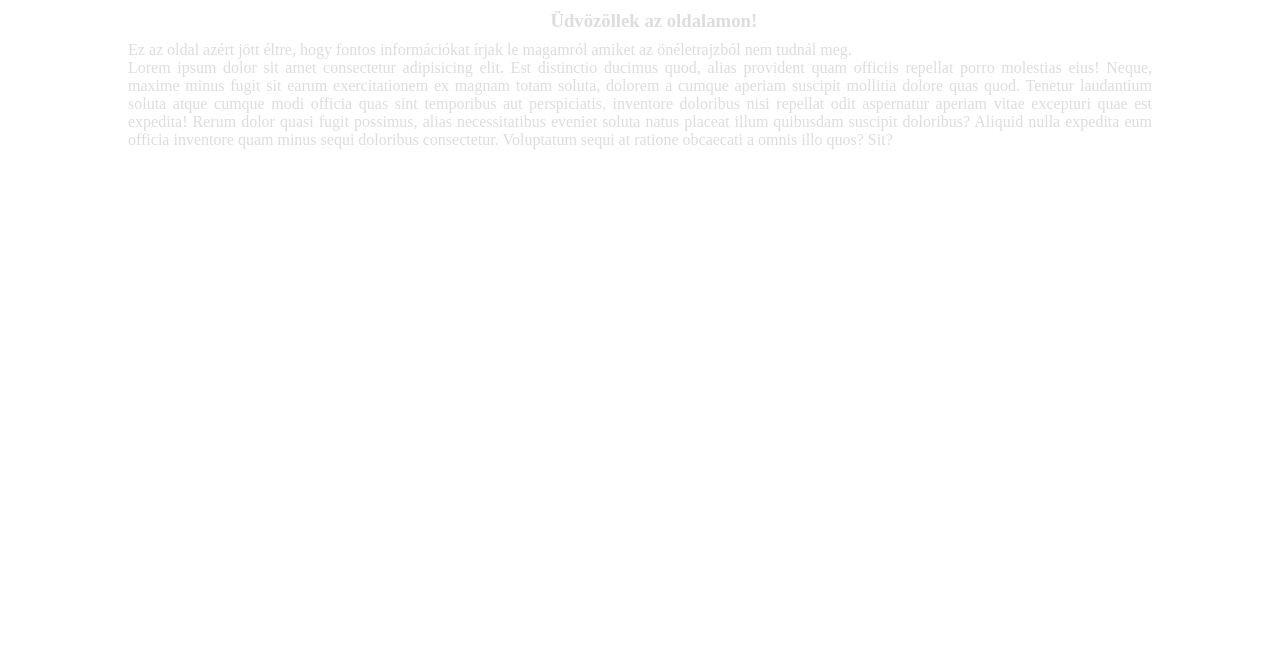
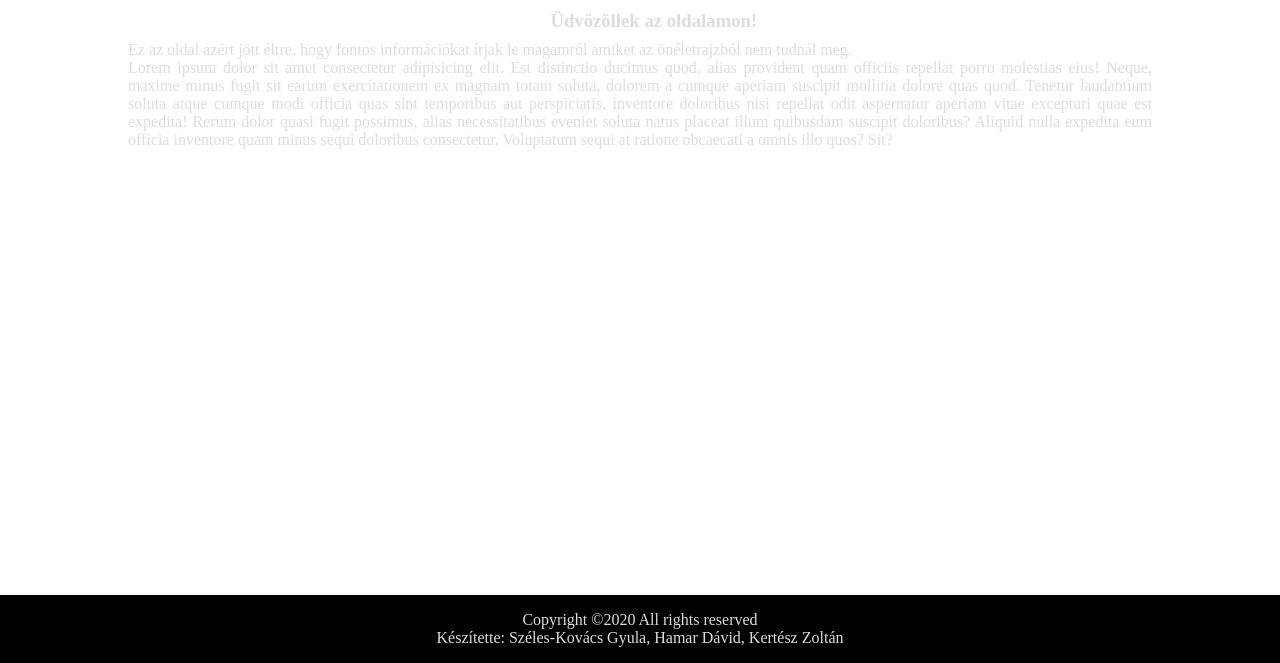
Before and after one commit to KerteszZoltan/RFT_project, a plain HTML site: page www/index.html in a window 1280 px wide. Shown: the part 137-800 px from the top of the page. Drawn offline with Linux system fonts and the light colour scheme.

Commit message:
Update bemutatkozas.css
footer css

```diff
--- a/www/css/bemutatkozas.css
+++ b/www/css/bemutatkozas.css
@@ -82,3 +82,17 @@ body{
     margin: auto;
     float: left;
 }
+
+.footer-page {
+    position: fixed;
+    left: 0;
+    bottom: 0;
+    width: 100%;
+    text-decoration-color: white;
+    text-align: center;
+    background-color: black;
+}
+
+.footer-page p{
+    color: #ddd;
+}
```
